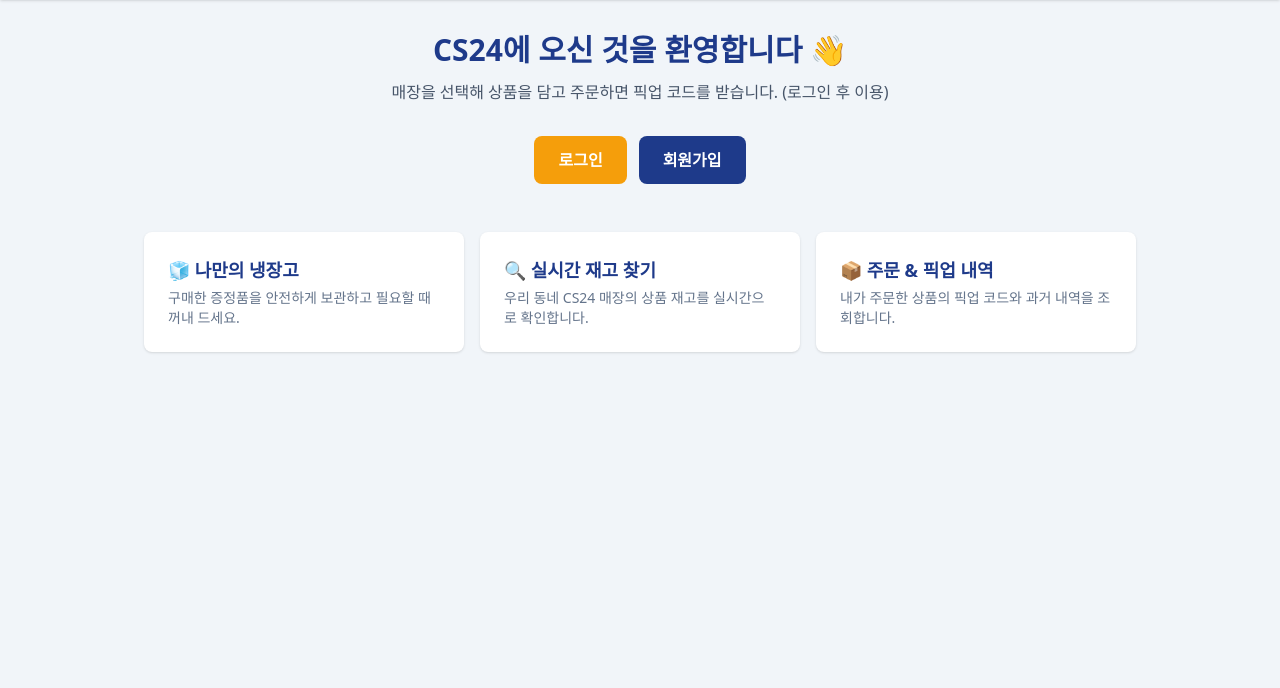
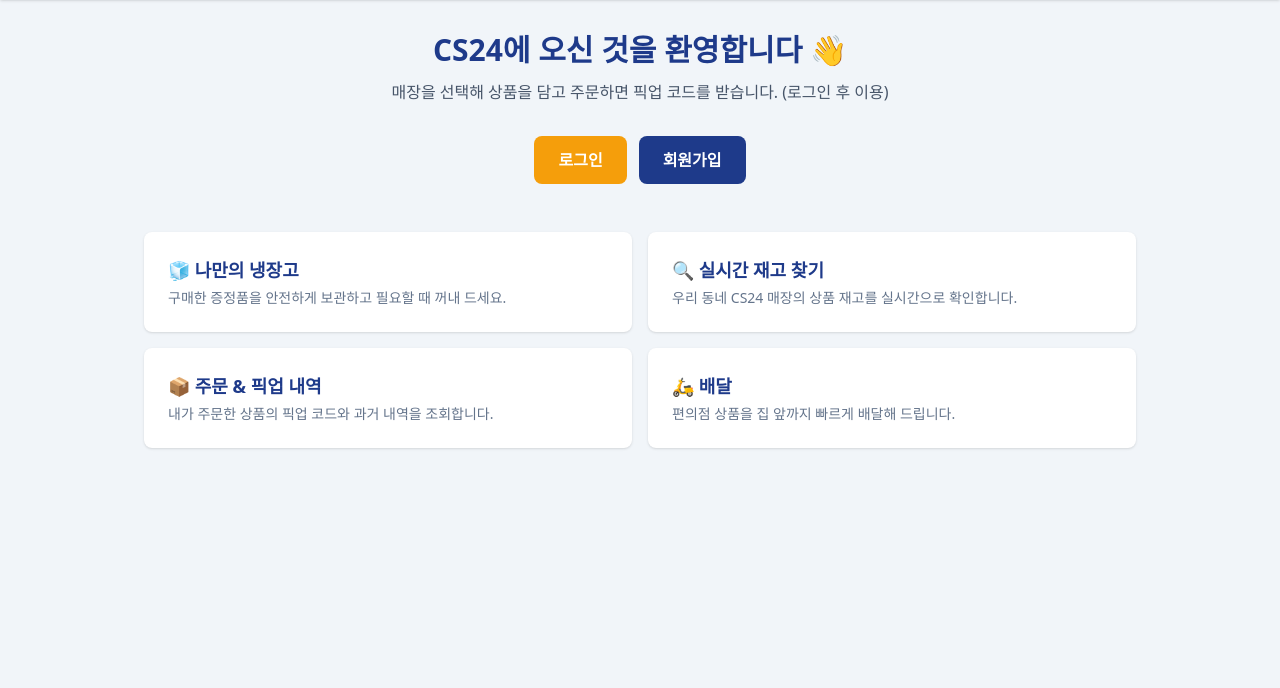
Before and after one commit to huang-1331/CS24, a PHP site: page / in a window 1280 px wide. Shown: the part 52-740 px from the top of the page. Run offline with PHP 8.4, Linux system fonts and the light colour scheme; some libraries are stand-ins or nearby versions.

Commit message:
메인 화면 하단 메뉴에 '배달' 카드 추가 및 2x2 레이아웃 적용
기존 3개 카드에 '배달' 카드를 추가해 4개가 되었으므로 그리드를
2열(2x2)로 변경한다.

- index.php: 배달 카드 추가, 다른 카드와 동일하게 login.php 연결
- main.php: 배달 카드 추가, delivery.php 연결

https://claude.ai/code/session_01VqpUB1HgGZCJ8zrhiRWKMJ

```diff
--- a/index.php
+++ b/index.php
@@ -20,7 +20,7 @@ require 'header.php';
         <a href="signup.php" class="bg-blue-900 hover:bg-blue-800 text-white px-6 py-3 rounded-lg font-semibold">회원가입</a>
     </div>
 
-    <div class="grid sm:grid-cols-3 gap-4 mt-12 text-left">
+    <div class="grid sm:grid-cols-2 gap-4 mt-12 text-left">
         <a href="login.php" class="block bg-white rounded-lg shadow p-6 hover:shadow-md hover:bg-blue-50 transition">
             <h3 class="text-lg font-bold text-blue-900">🧊 나만의 냉장고</h3>
             <p class="text-slate-500 text-sm mt-1">구매한 증정품을 안전하게 보관하고 필요할 때 꺼내 드세요.</p>
@@ -33,6 +33,10 @@ require 'header.php';
             <h3 class="text-lg font-bold text-blue-900">📦 주문 &amp; 픽업 내역</h3>
             <p class="text-slate-500 text-sm mt-1">내가 주문한 상품의 픽업 코드와 과거 내역을 조회합니다.</p>
         </a>
+        <a href="login.php" class="block bg-white rounded-lg shadow p-6 hover:shadow-md hover:bg-blue-50 transition">
+            <h3 class="text-lg font-bold text-blue-900">🛵 배달</h3>
+            <p class="text-slate-500 text-sm mt-1">편의점 상품을 집 앞까지 빠르게 배달해 드립니다.</p>
+        </a>
     </div>
 </div>
 <?php require 'footer.php'; ?>
--- a/main.php
+++ b/main.php
@@ -13,7 +13,7 @@ require 'header.php';
 <h1 class="text-2xl font-bold text-blue-900">무엇을 도와드릴까요?</h1>
 <p class="text-slate-600 mt-1"><?= h($_SESSION['user_name']) ?>님, CS24에 오신 것을 환영합니다.</p>
 
-<div class="grid sm:grid-cols-3 gap-4 mt-8">
+<div class="grid sm:grid-cols-2 gap-4 mt-8">
     <a href="fridge.php" class="block bg-white rounded-lg shadow p-6 hover:shadow-md hover:bg-blue-50 transition">
         <h3 class="text-lg font-bold text-blue-900">🧊 나만의 냉장고</h3>
         <p class="text-slate-500 text-sm mt-1">구매한 증정품을 안전하게 보관하고 필요할 때 꺼내 드세요.</p>
@@ -26,5 +26,9 @@ require 'header.php';
         <h3 class="text-lg font-bold text-blue-900">📦 주문 &amp; 픽업 내역</h3>
         <p class="text-slate-500 text-sm mt-1">내가 주문한 상품의 픽업 코드와 과거 내역을 조회합니다.</p>
     </a>
+    <a href="delivery.php" class="block bg-white rounded-lg shadow p-6 hover:shadow-md hover:bg-blue-50 transition">
+        <h3 class="text-lg font-bold text-blue-900">🛵 배달</h3>
+        <p class="text-slate-500 text-sm mt-1">편의점 상품을 집 앞까지 빠르게 배달해 드립니다.</p>
+    </a>
 </div>
 <?php require 'footer.php'; ?>
```
